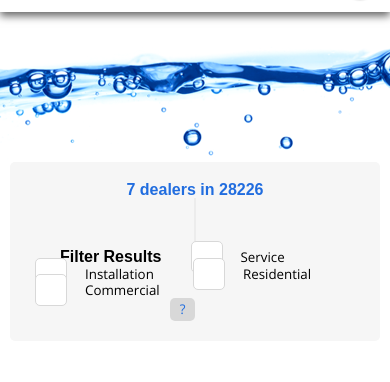
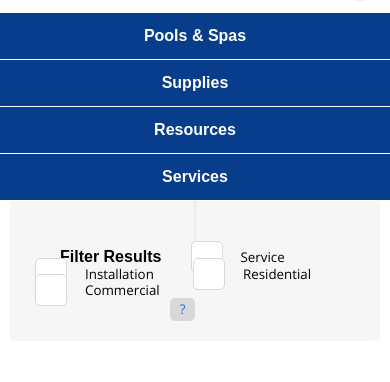
Before and after one commit to westonedwards/rv-challenge, a website: page index.html in a window 390 px wide. Both pictures are taken after a click on the element 359 px from the left and 30 px from the top of the page. Shown: the part 48-430 px from the top of the page. Drawn offline with nearby package versions, Linux system fonts and the light colour scheme; a web font is replaced by a local one.

Commit message:
Added navigation js

```diff
--- a/index.html
+++ b/index.html
@@ -26,7 +26,7 @@
                     <img src="./public/images/pool-pros-logo.png" alt="Pool Pros Logo">
                 </div>
                 <div class="mobile-menu-image"></div>
-                <div class="nav-items">
+                <div id="nav-items" class="nav-items nav-items-mobile">
                     <ul>
                         <li><a href="#">Pools & Spas</a></li>
                         <li><a href="#">Supplies</a></li>
@@ -133,5 +133,7 @@
                 <div><a href="#">Terms and Conditions</a></div>
             </div>
         </footer>
+        <script src="https://code.jquery.com/jquery-3.3.1.min.js" integrity="sha256-FgpCb/KJQlLNfOu91ta32o/NMZxltwRo8QtmkMRdAu8=" crossorigin="anonymous"></script>
+        <script src="./public/scripts/navigation.js"></script>
     </body>
 </html>
--- /dev/null
+++ b/public/scripts/navigation.js
@@ -0,0 +1,8 @@
+$(document).ready(() => {
+    const navMenuButton = $('.mobile-menu-image');
+    const mobileMenu = $('.nav-items-mobile');
+
+    navMenuButton.on('click', () => {
+        mobileMenu.slideToggle('fast');
+    });
+});
--- a/public/styles/less/header.less
+++ b/public/styles/less/header.less
@@ -36,6 +36,7 @@ nav {
     align-items: center;
     padding-top: 25px;
     padding-bottom: 25px;
+    position: relative;
     .responsive(768px, {
         flex-direction: row;
         padding-top: 5px;
@@ -83,6 +84,32 @@ nav {
             }
         }
     }
+    .nav-items-mobile {
+        width: 100%;
+        background: @dark-blue;
+        position: absolute;
+        z-index: 2;
+        top: 100%;
+        left: 0px;
+        height: 100px;
+        display: none;
+        ul {
+            z-index: 3;
+            li {
+                background: @dark-blue;
+                display: block;
+                padding-left: 0px;
+                padding-top: 15px;
+                padding-bottom: 15px;
+                border-top: 1px solid #ffffff;
+                text-align: center;
+                color: #ffffff;
+            }
+            li:nth-child(4) {
+                border-bottom: 1px solid #ffffff;
+            }
+        }
+    }
     button {
         background: #ffffff;
         color: @light-blue;
```
Also changed, not shown: public/styles/header.css.
